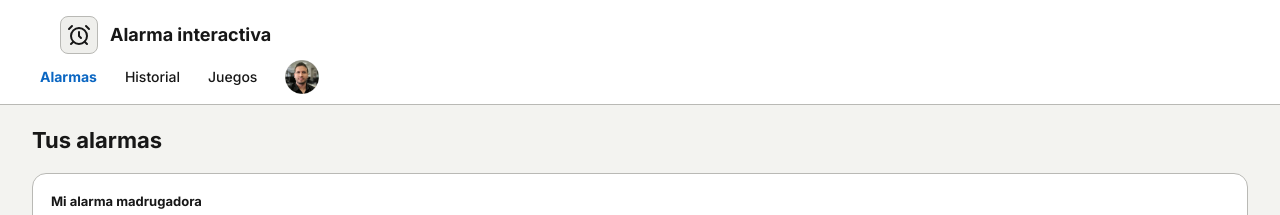
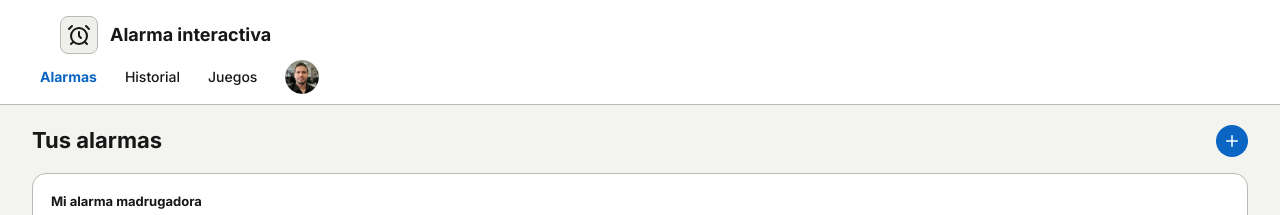
Before and after one commit to CastaDJ/web-alarma, a Next.js app: page / in a window 1280 px wide. Shown: the top 215 px of the page. Built offline with nearby package versions, Linux system fonts and the light colour scheme.

Commit message:
feat: add create alarm button to alarms list header

```diff
--- a/src/app/(main)/_components/alarm-list.tsx
+++ b/src/app/(main)/_components/alarm-list.tsx
@@ -1,3 +1,5 @@
+import { Plus } from "lucide-react";
+
 type Alarm = {
   id: number;
   name: string;
@@ -18,6 +20,12 @@ export function AlarmList() {
     <section className="flex flex-col gap-4 min-w-75 flex-[1_1_25%]">
       <header className="flex items-center justify-between">
         <h1 className="font-bold text-[22px]">Tus alarmas</h1>
+        <button
+          aria-label="Agregar alarma"
+          className="flex items-center justify-center size-8 rounded-full bg-primary text-white cursor-pointer hover:bg-primary-200 active:bg-primary-200"
+        >
+          <Plus size={18} />
+        </button>
       </header>
 
       {alarms.map(({ id, name, time }) => (
```
